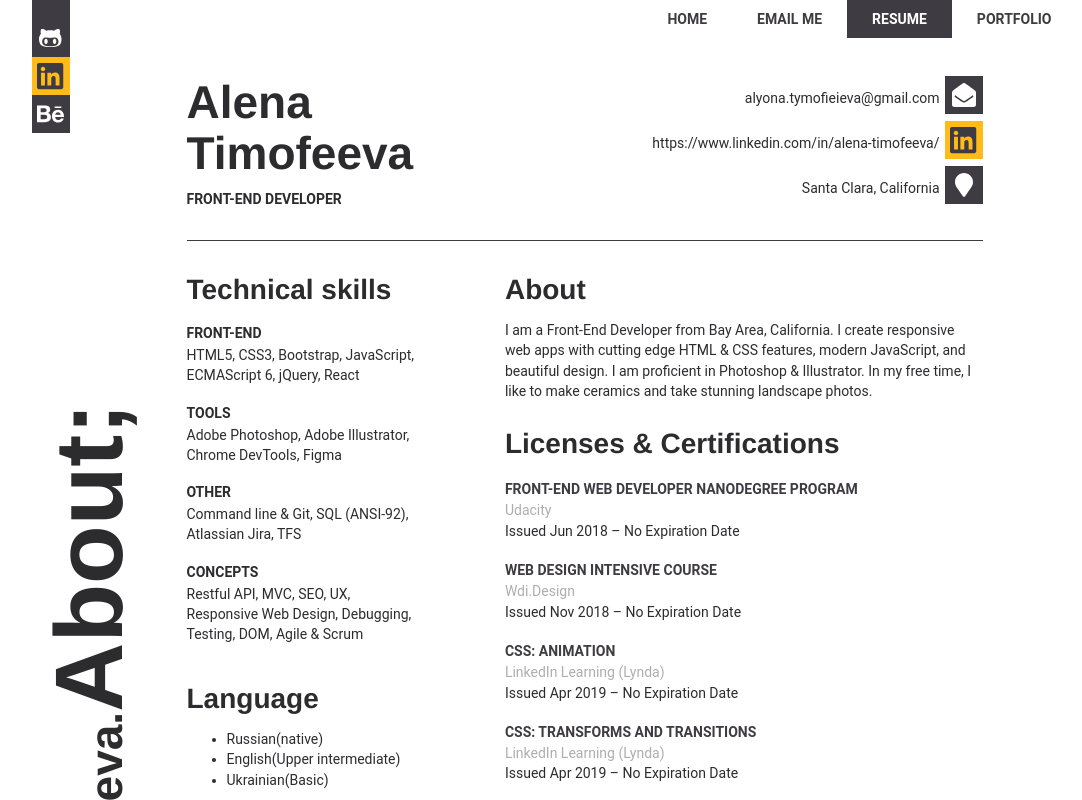
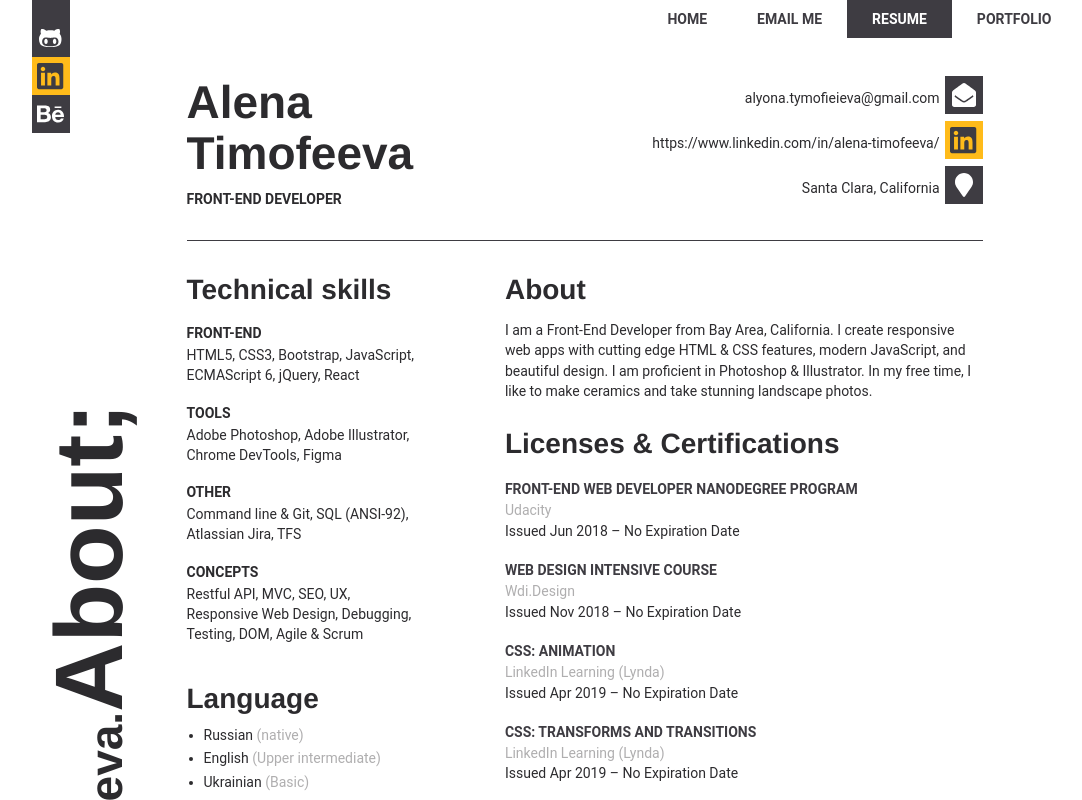
Before and after one commit to mouseProgrammouse/portfolio, a React (Create React App) app: page /resume in a window 1280 px wide. Shown: the top 800 px of the page, without its empty margins (86-1168 px from the left). Built offline with nearby package versions, Linux system fonts and the light colour scheme.

Commit message:
Add styles to SkillsListWithLevel

```diff
--- a/src/Skills.js
+++ b/src/Skills.js
@@ -1,8 +1,8 @@
 import React from 'react'
 import PropTypes from 'prop-types'
-import SkillsListWitDescription from './skills/SkillsListWitDescription'
+import SkillsListWithDescription from './skills/SkillsListWithDescription'
 import About from './skills/About'
-import SkillsWithCertification from './skills/SkillsWithCertification'
+import SkillsListWithCertification from './skills/SkillsListWithCertification'
 import SkillsListWithLevel from './skills/SkillsListWithLevel'
 import './Skills.css'
 
@@ -13,13 +13,13 @@ const Skills = (props) => {
   return (
     <div className="skills">
       <div className="left-section">
-        <SkillsListWitDescription title={'Technical skills'} skills={skills.technical} />
+        <SkillsListWithDescription title={'Technical skills'} skills={skills.technical} />
         <SkillsListWithLevel title={'Language'} skills={skills.languages}/>
         <SkillsListWithLevel title={'Soft skills'} skills={skills.softSkills}/>
       </div>
       <div className="right-section">
         <About header={skills.about.header} description={skills.about.description} />
-        <SkillsWithCertification title={'Licenses & Certifications'} skills={skills.certifications} />
+        <SkillsListWithCertification title={'Licenses & Certifications'} skills={skills.certifications} />
       </div>
     </div>
   );
--- a/src/skills/SkillsListWithLevel.css
+++ b/src/skills/SkillsListWithLevel.css
@@ -1,3 +1,16 @@
 .skills-with-level h4 {
   margin-bottom: 3px;
 }
+
+.skills-with-level ul {
+  padding-inline-start: 17px;
+  margin-top: 10px;
+}
+
+.skills-with-level li {
+  margin: 3px 0 0 0;
+}
+
+.skills-with-level  .level {
+  color: #2c2b2e61;
+}
--- a/src/skills/SkillsListWithLevel.js
+++ b/src/skills/SkillsListWithLevel.js
@@ -17,7 +17,7 @@ const SkillsListWithLevel = ( props ) => {
       <ul>
         {skills.map((skill ,index)=>(
           <li key={index}>{skill.title}
-          {(skill.level)?(<span className="level">({skill.level})</span>):''}
+          {(skill.level)?(<span className="level"> ({skill.level})</span>):''}
           </li>))}
       </ul>
     </div>);
```
Also changed, not shown: src/skills/SkillsListWithCertification.js (renamed from src/skills/SkillsWithCertification.js, +4 -4 lines), src/skills/SkillsListWithDescription.js (renamed from src/skills/SkillsListWitDescription.js, +4 -4 lines), src/skills/SkillsListWithCertification.css (renamed from src/skills/SkillsWithCertification.css), src/skills/SkillsListWithDescription.css (renamed from src/skills/SkillsListWitDescription.css).
